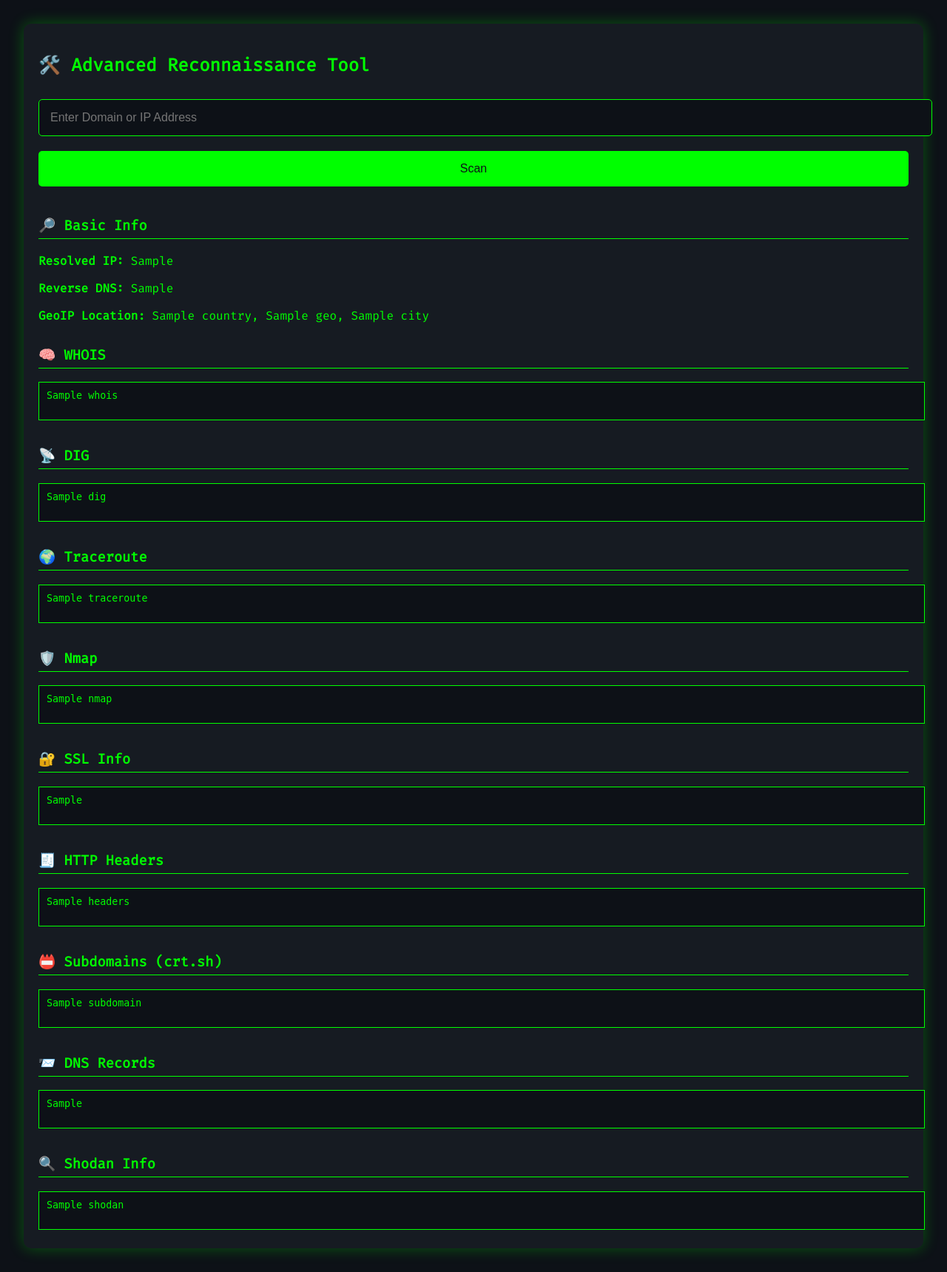
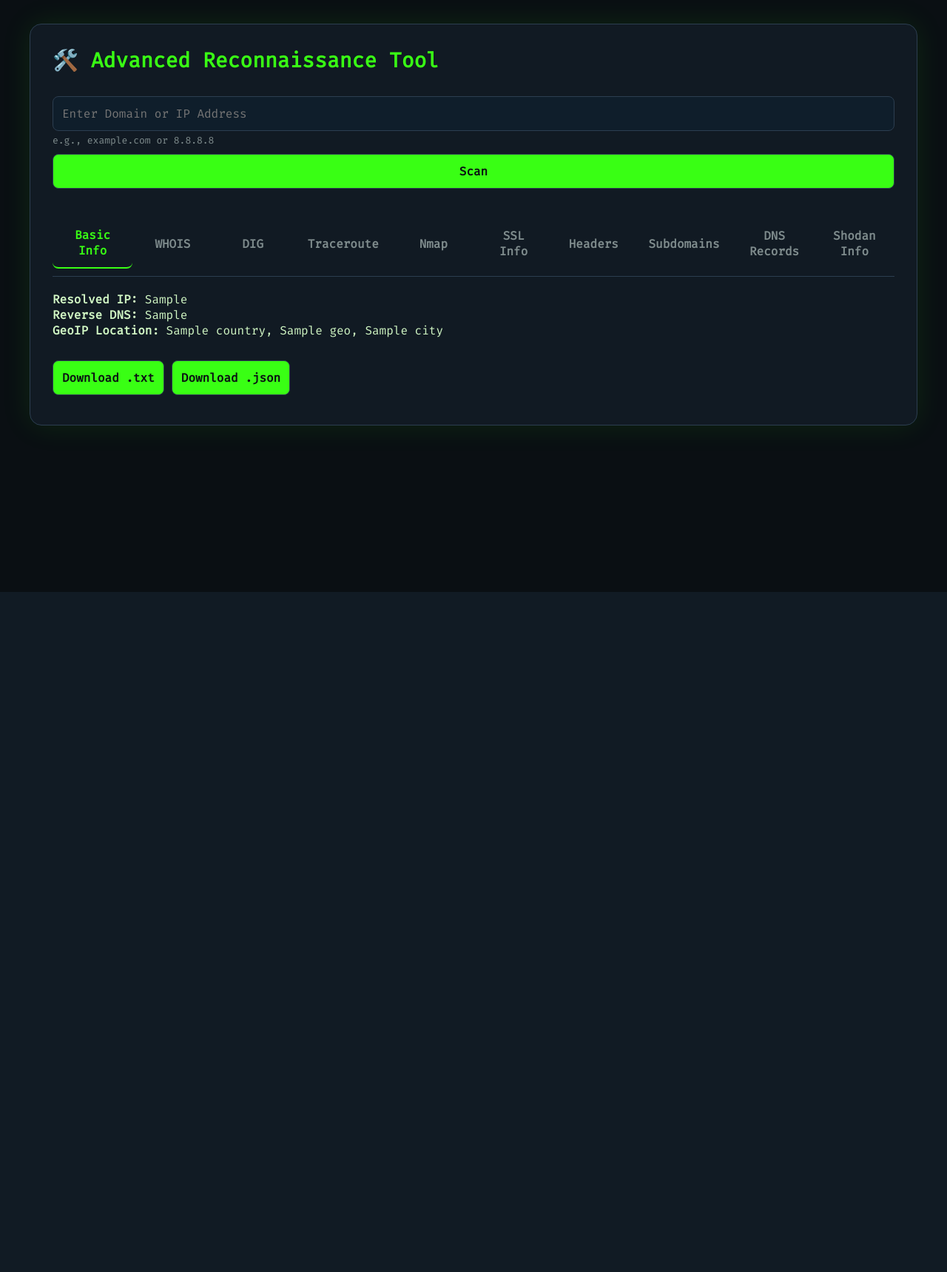
Before and after one commit to VedantKCSE/ipinfo, a Flask app: template templates/index.html in a window 1280 px wide. Shown: the whole page at 74% size. After the commit the page ends 800 px from the top, so only its background shows below. Run offline with Flask 3, Linux system fonts and the light colour scheme; the template is opened without the code that fills it: most values are stand-ins (such as "Sample title", 1, 10 or a date in 2020).

Commit message:
an update

```diff
--- a/main.py
+++ b/main.py
@@ -1,4 +1,4 @@
-from flask import Flask, render_template, request
+from flask import Flask, render_template, request, send_file
 import os
 import socket
 from urllib.parse import urlparse
@@ -6,6 +6,8 @@ import requests
 import ssl
 import shodan
 import dns.resolver
+import json
+import io
 
 app = Flask(__name__)
 
@@ -114,5 +116,21 @@ def index():
 
     return render_template('index.html', data=data, error=error)
 
+@app.route('/export/txt', methods=['POST'])
+def export_txt():
+    data = json.loads(request.form['data'])
+    output = io.StringIO()
+    for key, value in data.items():
+        output.write(f"{key.upper()}\n{'='*40}\n")
+        output.write(json.dumps(value, indent=2) if not isinstance(value, str) else value)
+        output.write("\n\n")
+    output.seek(0)
+    return send_file(io.BytesIO(output.getvalue().encode()), mimetype='text/plain', as_attachment=True, download_name='recon_results.txt')
+
+@app.route('/export/json', methods=['POST'])
+def export_json():
+    data = json.loads(request.form['data'])
+    return send_file(io.BytesIO(json.dumps(data, indent=2).encode()), mimetype='application/json', as_attachment=True, download_name='recon_results.json')
+
 if __name__ == '__main__':
     app.run(debug=True)
--- a/templates/index.html
+++ b/templates/index.html
@@ -6,73 +6,171 @@
     <title>Advanced Recon Tool</title>
     <link href="https://fonts.googleapis.com/css2?family=Fira+Code&display=swap" rel="stylesheet">
     <style>
+        :root {
+            --bg-color: #0a0f13;
+            --panel-color: #111a23;
+            --accent-color: #39ff14;
+            --accent-hover: #2fd40f;
+            --text-color: #d1f7c4;
+            --muted-text: #7f8c8d;
+            --border-color: #2c3e50;
+            --code-bg: #0f1e2b;
+        }
+
+        * {
+            box-sizing: border-box;
+            margin: 0;
+            padding: 0;
+        }
+
         body {
             font-family: 'Fira Code', monospace;
-            background-color: #0d1117;
-            color: #00ff00;
-            margin: 0;
-            padding: 0;
+            background-color: var(--bg-color);
+            color: var(--text-color);
             display: flex;
             justify-content: center;
             align-items: start;
             min-height: 100vh;
             padding: 2rem;
         }
+
         .container {
+            width: 100%;
             max-width: 1200px;
+            background: var(--panel-color);
+            border-radius: 16px;
+            box-shadow: 0 0 40px rgba(57, 255, 20, 0.1);
+            padding: 30px;
+            border: 1px solid var(--border-color);
+        }
+
+        h2 {
+            margin-bottom: 20px;
+            color: var(--accent-color);
+            font-size: 28px;
+        }
+
+        input, button {
             width: 100%;
-            background: #161b22;
-            padding: 20px;
-            border-radius: 10px;
-            box-shadow: 0px 0px 20px rgba(0, 255, 0, 0.3);
+            padding: 12px;
+            margin: 10px 0;
+            border-radius: 8px;
+            font-size: 16px;
+            font-family: inherit;
+            border: 1px solid var(--border-color);
         }
-        input, button {
-            padding: 15px;
-            margin: 10px 0;
-            width: 100%;
-            border-radius: 5px;
-            font-size: 16px;
+
+        input {
+            background-color: var(--code-bg);
+            color: var(--text-color);
+        }
+
+        button {
+            background-color: var(--accent-color);
+            color: var(--bg-color);
+            font-weight: bold;
+            cursor: pointer;
+            transition: background-color 0.3s ease;
+        }
+
+        button:hover {
+            background-color: var(--accent-hover);
+        }
+
+        .tabs {
+            display: flex;
+            overflow-x: auto;
+            border-bottom: 1px solid var(--border-color);
+            margin-top: 20px;
+        }
+
+        .tab-button {
+            padding: 12px 20px;
+            background: none;
+            color: var(--muted-text);
             border: none;
+            cursor: pointer;
+            transition: color 0.2s;
         }
-        input {
-            background-color: #0d1117;
-            border: 1px solid #00ff00;
-            color: #00ff00;
+
+        .tab-button.active {
+            color: var(--accent-color);
+            border-bottom: 2px solid var(--accent-color);
         }
-        button {
-            background-color: #00ff00;
-            color: #0d1117;
-            cursor: pointer;
+
+        .tab-content {
+            display: none;
+            margin-top: 20px;
         }
-        button:hover {
-            background-color: #00cc00;
+
+        .tab-content.active {
+            display: block;
+            animation: fadeIn 0.3s ease-in-out;
         }
+
+        @keyframes fadeIn {
+            from { opacity: 0; }
+            to { opacity: 1; }
+        }
+
         textarea {
             width: 100%;
-            background: #0d1117;
-            color: #00ff00;
-            border: 1px solid #00ff00;
-            padding: 10px;
-            resize: none;
-            font-family: monospace;
+            height: 400px;
+            padding: 12px;
+            border-radius: 8px;
+            background-color: var(--code-bg);
+            color: var(--accent-color);
+            border: 1px solid var(--border-color);
+            resize: vertical;
+            font-family: inherit;
             white-space: pre-wrap;
+            overflow-y: auto;
         }
-        .section {
-            margin-top: 30px;
-        }
-        h3 {
-            border-bottom: 1px solid #00ff00;
-            padding-bottom: 5px;
-        }
+
         .loader {
             display: none;
-            text-align: center;
+            justify-content: center;
             margin-top: 20px;
+        }
+
+        .spinner {
+            width: 60px;
+            height: 60px;
+            border: 6px solid var(--panel-color);
+            border-top: 6px solid var(--accent-color);
+            border-radius: 50%;
+            animation: spin 0.9s linear infinite;
+        }
+
+        @keyframes spin {
+            to { transform: rotate(360deg); }
+        }
+
+        .export-buttons {
+            margin-top: 20px;
+            display: flex;
+            gap: 10px;
+        }
+
+        .tooltip {
+            color: var(--muted-text);
+            font-size: 13px;
+            margin-top: -6px;
         }
     </style>
     <script>
         function showLoader() {
-            document.getElementById("loader").style.display = "block";
+            document.getElementById("loader").style.display = "flex";
+        }
+
+        function showTab(tabId) {
+            const tabs = document.querySelectorAll('.tab-content');
+            tabs.forEach(tab => tab.classList.remove('active'));
+            document.getElementById(tabId).classList.add('active');
+
+            const buttons = document.querySelectorAll('.tab-button');
+            buttons.forEach(btn => btn.classList.remove('active'));
+            document.querySelector(`[data-tab="${tabId}"]`).classList.add('active');
         }
     </script>
 </head>
@@ -81,65 +179,72 @@
     <h2>🛠️ Advanced Reconnaissance Tool</h2>
     <form method="POST" onsubmit="showLoader()">
         <input type="text" name="ip" placeholder="Enter Domain or IP Address" required>
+        <div class="tooltip">e.g., example.com or 8.8.8.8</div>
         <button type="submit">Scan</button>
     </form>
     <div id="loader" class="loader">
-            <p>🔍 Scanning target, please wait...</p>
+        <div class="spinner"></div>
     </div>
 
     {% if error %}<p>{{ error }}</p>{% endif %}
 
     {% if data %}
-            <div class="section">
-                <h3>🔎 Basic Info</h3>
+    <div class="tabs">
+        <button class="tab-button active" onclick="showTab('tab-basic')" data-tab="tab-basic">Basic Info</button>
+        <button class="tab-button" onclick="showTab('tab-whois')" data-tab="tab-whois">WHOIS</button>
+        <button class="tab-button" onclick="showTab('tab-dig')" data-tab="tab-dig">DIG</button>
+        <button class="tab-button" onclick="showTab('tab-traceroute')" data-tab="tab-traceroute">Traceroute</button>
+        <button class="tab-button" onclick="showTab('tab-nmap')" data-tab="tab-nmap">Nmap</button>
+        <button class="tab-button" onclick="showTab('tab-ssl')" data-tab="tab-ssl">SSL Info</button>
+        <button class="tab-button" onclick="showTab('tab-headers')" data-tab="tab-headers">Headers</button>
+        <button class="tab-button" onclick="showTab('tab-subdomains')" data-tab="tab-subdomains">Subdomains</button>
+        <button class="tab-button" onclick="showTab('tab-dns')" data-tab="tab-dns">DNS Records</button>
+        <button class="tab-button" onclick="showTab('tab-shodan')" data-tab="tab-shodan">Shodan Info</button>
+    </div>
+
+    <div id="tab-basic" class="tab-content active">
         <p><strong>Resolved IP:</strong> {{ data['resolved_ip'] }}</p>
         <p><strong>Reverse DNS:</strong> {{ data['reverse_dns'] }}</p>
         <p><strong>GeoIP Location:</strong> {{ data['geo']['country'] }}, {{ data['geo']['regionName'] }}, {{ data['geo']['city'] }}</p>
     </div>
 
-            <div class="section">
-                <h3>🧠 WHOIS</h3>
+    <div id="tab-whois" class="tab-content">
         <textarea readonly>{{ data['whois'] }}</textarea>
     </div>
-
-            <div class="section">
-                <h3>📡 DIG</h3>
+    <div id="tab-dig" class="tab-content">
         <textarea readonly>{{ data['dig'] }}</textarea>
     </div>
-
-            <div class="section">
-                <h3>🌍 Traceroute</h3>
+    <div id="tab-traceroute" class="tab-content">
         <textarea readonly>{{ data['traceroute'] }}</textarea>
     </div>
-
-            <div class="section">
-                <h3>🛡️ Nmap</h3>
+    <div id="tab-nmap" class="tab-content">
         <textarea readonly>{{ data['nmap'] }}</textarea>
     </div>
-
-            <div class="section">
-                <h3>🔐 SSL Info</h3>
+    <div id="tab-ssl" class="tab-content">
         <textarea readonly>{{ data['ssl_info'] }}</textarea>
     </div>
-
-            <div class="section">
-                <h3>🧾 HTTP Headers</h3>
+    <div id="tab-headers" class="tab-content">
         <textarea readonly>{{ data['headers'] }}</textarea>
     </div>
-
-            <div class="section">
-                <h3>📛 Subdomains (crt.sh)</h3>
+    <div id="tab-subdomains" class="tab-content">
         <textarea readonly>{{ data['subdomains'] | join(', ') }}</textarea>
     </div>
-
-            <div class="section">
-                <h3>📨 DNS Records</h3>
+    <div id="tab-dns" class="tab-content">
         <textarea readonly>{{ data['dns_records'] }}</textarea>
     </div>
+    <div id="tab-shodan" class="tab-content">
+        <textarea readonly>{{ data['shodan'] }}</textarea>
+    </div>
 
-            <div class="section">
-                <h3>🔍 Shodan Info</h3>
-                <textarea readonly>{{ data['shodan'] }}</textarea>
+    <div class="export-buttons">
+        <form method="POST" action="/export/txt">
+            <input type="hidden" name="data" value="{{ data | tojson }}">
+            <button type="submit">Download .txt</button>
+        </form>
+        <form method="POST" action="/export/json">
+            <input type="hidden" name="data" value="{{ data | tojson }}">
+            <button type="submit">Download .json</button>
+        </form>
     </div>
     {% endif %}
 </div>
```
Lines whose indentation alone changed are shown as unchanged.
